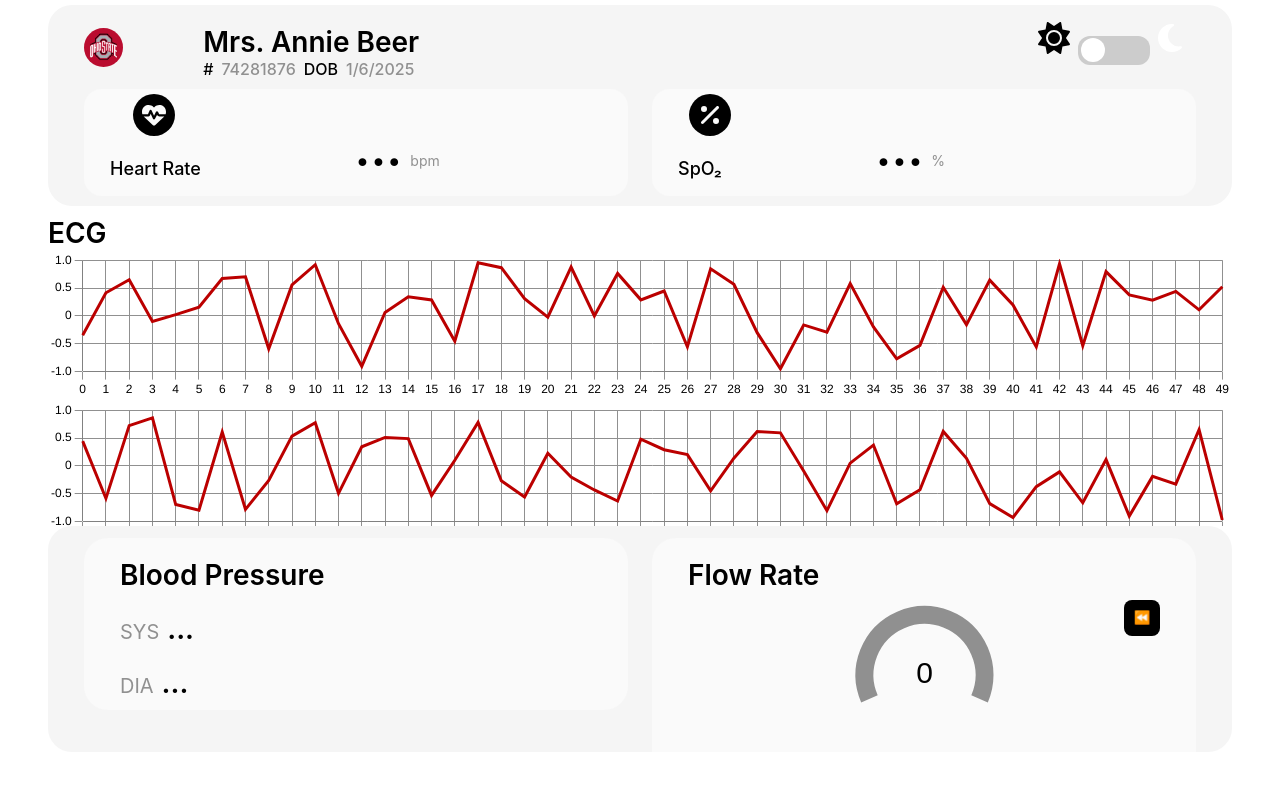
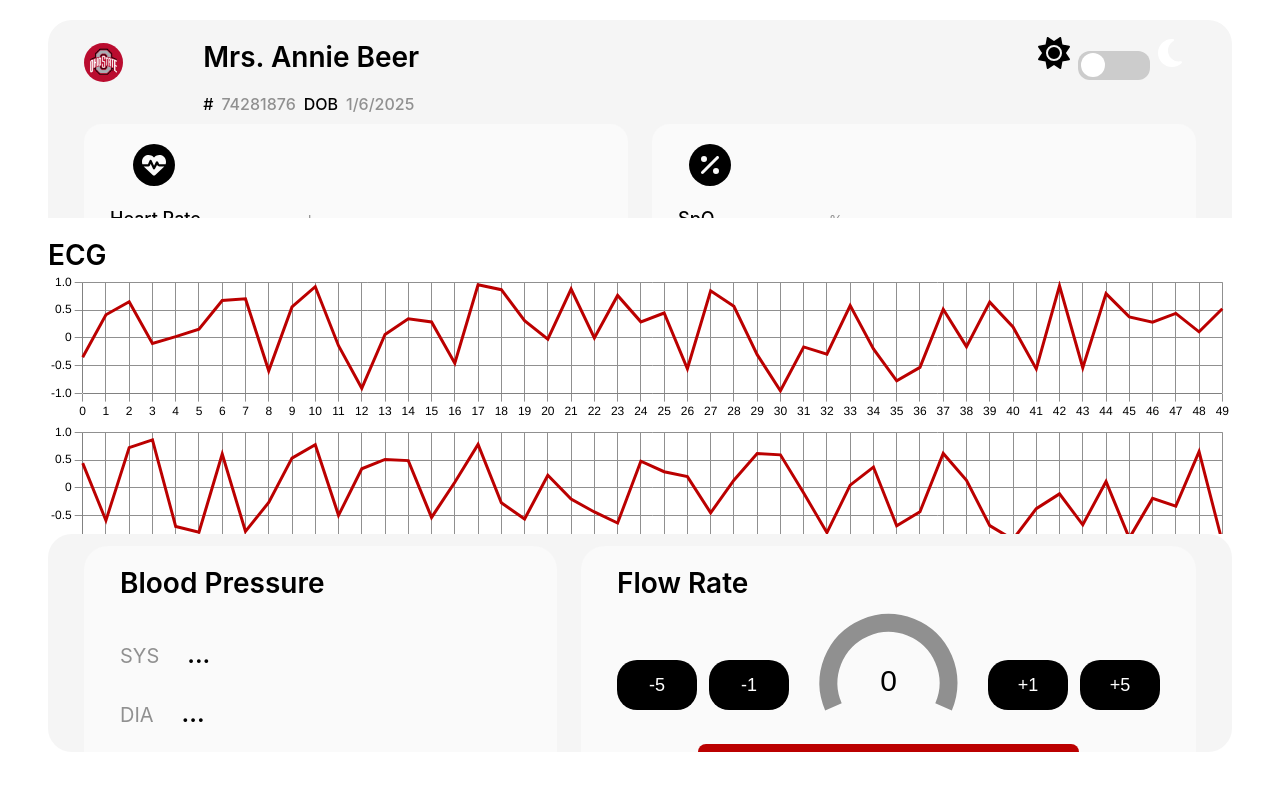
Before and after one commit to Hel1umJ/CSE5911_Capstone_Pulse_Patrol, a React (Create React App) app in the folder Web_Vital_Dashboard/: page / in a window 1280 px wide. Shown: the top 790 px of the page. Built offline with nearby package versions, Linux system fonts and the light colour scheme; a web font is replaced by a local one.

Commit message:
Updated web flowrate look

```diff
--- a/Web_Vital_Dashboard/src/AccentCard.css
+++ b/Web_Vital_Dashboard/src/AccentCard.css
@@ -22,6 +22,7 @@
     flex-direction: row;
     gap: 24px;
     flex: 1;
+    height: 100%;
 }
 
 .user-info {
--- a/Web_Vital_Dashboard/src/App.css
+++ b/Web_Vital_Dashboard/src/App.css
@@ -24,7 +24,7 @@
     overflow-y: auto;
     gap: 48px;
     padding-top: 5px;; */
-    padding-top: 5px;
+    padding-top: 20px;
     flex: 1; /* Each container takes equal space */
     display: flex;
     flex-direction: column;
--- a/Web_Vital_Dashboard/src/BloodPressureCard.js
+++ b/Web_Vital_Dashboard/src/BloodPressureCard.js
@@ -23,6 +23,7 @@ function BloodPressureCard() {
   return (
     <div className="card col">
       <h1>Blood Pressure</h1>
+      <div className="val-col">
         <TextRow
           title={displayValue("SYS")}
           subtitle={"SYS"}
@@ -36,6 +37,7 @@ function BloodPressureCard() {
           large={true}
         />
       </div>
+    </div>
   );
 }
 
--- a/Web_Vital_Dashboard/src/FlowRateCard.css
+++ b/Web_Vital_Dashboard/src/FlowRateCard.css
@@ -14,12 +14,13 @@
 }
 
 .btn-row button {
-    width: 36px;
-    height: 36px;
+    width: 80px;
+    height: 50px;
     color: var(--bg);
     background-color: var(--text);
     border: none;
-    border-radius: 8px;
+    border-radius: 20px;
+    font-size: large;
 }
 
 .confirm-btn {
@@ -29,6 +30,8 @@
     border: none;
     border-radius: 8px;
     margin-bottom: 8px;
+    margin-top: -30px;
+    width: 70%;
 }
 
 .rev-btn {
@@ -42,3 +45,7 @@
     border: none;
     border-radius: 8px;
 }
+
+.control-btn {
+    align-self: center;
+}
--- a/Web_Vital_Dashboard/src/FlowRateCard.js
+++ b/Web_Vital_Dashboard/src/FlowRateCard.js
@@ -99,21 +99,22 @@ function FlowRateCard() {
     <div className="card lg">
       <h1>Flow Rate</h1>
       <div className="center">
-        <button className="rev-btn" onClick={() => reverse()}>
+        {/*<button className="rev-btn" onClick={() => reverse()}>*
           &#x23EA;
-        </button>
-        <div id="knob"></div>
+        </button> */}
         <div className="btn-row">
-          <button onClick={() => changeValueBy(-5)}>-5</button>
-          <button onClick={() => changeValueBy(-1)}>-1</button>
-          <button onClick={() => stopMotor()}>&#x23F9;</button>
-          <button onClick={() => changeValueBy(1)}>+1</button>
-          <button onClick={() => changeValueBy(5)}>+5</button>
+          <button className="control-btn" onClick={() => changeValueBy(-5)}>-5</button>
+          <button className="control-btn" onClick={() => changeValueBy(-1)}>-1</button>
+
+         <div id="knob"></div>
+          {/*<button onClick={() => stopMotor()}>&#x23F9;</button>*/}
+          <button className="control-btn" onClick={() => changeValueBy(1)}>+1</button>
+          <button className="control-btn" onClick={() => changeValueBy(5)}>+5</button>
         </div>
         <button className="confirm-btn" onClick={() => confirmValue()}>
           Confirm
         </button>
-        <h2>Set Value: {displaySetValue()}</h2>
+        {/*<h2>Set Value: {displaySetValue()}</h2>*/}
       </div>
     </div>
   );
--- a/Web_Vital_Dashboard/src/SmallSensorCard.css
+++ b/Web_Vital_Dashboard/src/SmallSensorCard.css
@@ -2,7 +2,7 @@
     background-color: var(--bgAccent2);
     flex: 1;
     width: 98px;
-    padding: 5px 16px;
+    padding: 20px 16px;
     border-radius: 18px;
     display: inline-flex;
     align-items: baseline;
@@ -39,5 +39,5 @@
 .sensor-value {
     align-self: center;
     position: relative;
-    left: 30%;
+    left: 10%;
 }
--- a/Web_Vital_Dashboard/src/TextRow.css
+++ b/Web_Vital_Dashboard/src/TextRow.css
@@ -2,6 +2,7 @@
     display: flex;
     align-items: baseline;
     gap: 8px;
+    margin-top: 20px;
 }
 
 .small-sensor-value {
@@ -9,5 +10,6 @@
 }
 
 .bloodPressure-sensor-value {
-
+    margin-left: 20px;
+    font-size: x-large;
 }
```
Lines whose indentation alone changed are shown as unchanged.
